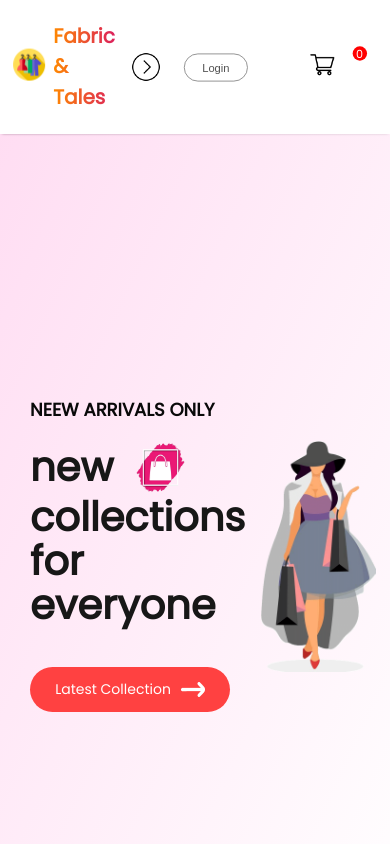
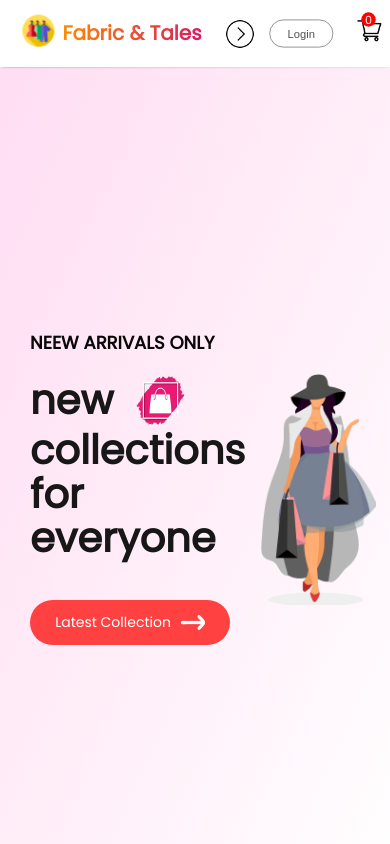
Before and after one commit to renniferdev/e-commerce-fabric-e-tales, a React (Create React App) app: page / in a window 390 px wide. Shown: the top 844 px of the page. Built offline with nearby package versions, Linux system fonts and the light colour scheme.

Commit message:
removendo alteração.

```diff
--- a/src/Components/Navbar/Navbar.css
+++ b/src/Components/Navbar/Navbar.css
@@ -169,8 +169,6 @@
 @media (max-width: 800px) {
   .navbar {
     padding: 10px 0px;
-    width: 100%; /* Garante que a navbar ocupe 100% da largura da tela */
-    box-sizing: border-box; /* Garante que o padding não ultrapasse a largura */
   }
   .nav-dropdown {
     display: block;
@@ -186,7 +184,6 @@
     background-color: white;
     justify-content: center;
     top: 50px;
-    width: 100%; /* Garante que o menu ocupe 100% da largura */
   }
   .nav-menu-visible {
     display: flex;
@@ -196,8 +193,6 @@
   }
   .nav-login-cart {
     transform: scale(1);
-    width: 100%; /* Ajuste da largura dos itens do carrinho e login */
-    justify-content: space-between; /* Organiza os itens */
   }
   @media (max-width: 500px) {
     .navbar {
```
